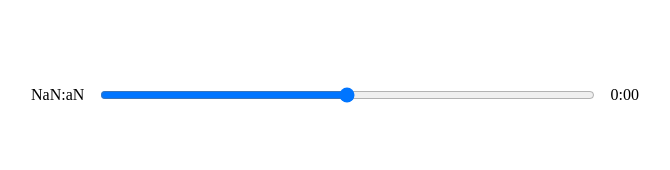
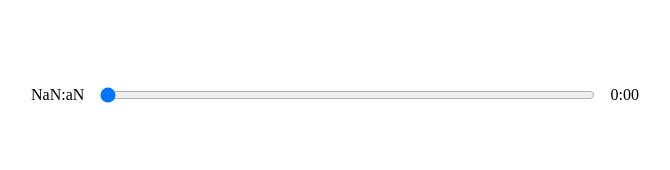
Before and after one commit to kokoforbes/music-player, a React (Create React App) app: page / in a window 1280 px wide. Shown: the part 410-580 px from the top of the page, without its empty margins (305-975 px from the left). Built offline with nearby package versions, Linux system fonts and the light colour scheme.

Commit message:
Implemented updating with slider

```diff
--- a/src/components/Player.js
+++ b/src/components/Player.js
@@ -12,8 +12,8 @@
   const audioRef = useRef(null);
 
   const [songInfo, setSongInfo] = useState({
-    currenTime: null,
-    duration: null,
+    currenTime: 0,
+    duration: 0,
   });
 
   //EVENT HANDLERS
@@ -36,10 +36,14 @@
       currentTime,
       duration,
     });
-
-    console.log(currentTime);
   };
 
+  const dragHandler = (e) => {
+    audioRef.current.currentTime = e.target.value;
+    setSongInfo({ ...songInfo, currentTime: e.target.value });
+  };
+
+  //FORMAT TIME
   const getTime = (time) => {
     return (
       Math.floor(time / 60) + ":" + ("0" + Math.floor(time % 60)).slice(-2)
@@ -50,7 +54,16 @@
     <div className='player'>
       <div className='time-control'>
         <p>{getTime(songInfo.currentTime)}</p>
-        <input type='range' name='timer' id='timer' aria-label='time control' />
+        <input
+          min={0}
+          max={songInfo.duration}
+          value={songInfo.currentTime}
+          onChange={dragHandler}
+          type='range'
+          name='timer'
+          id='timer'
+          aria-label='time control'
+        />
         <p>{getTime(songInfo.duration)}</p>
       </div>
 
```
